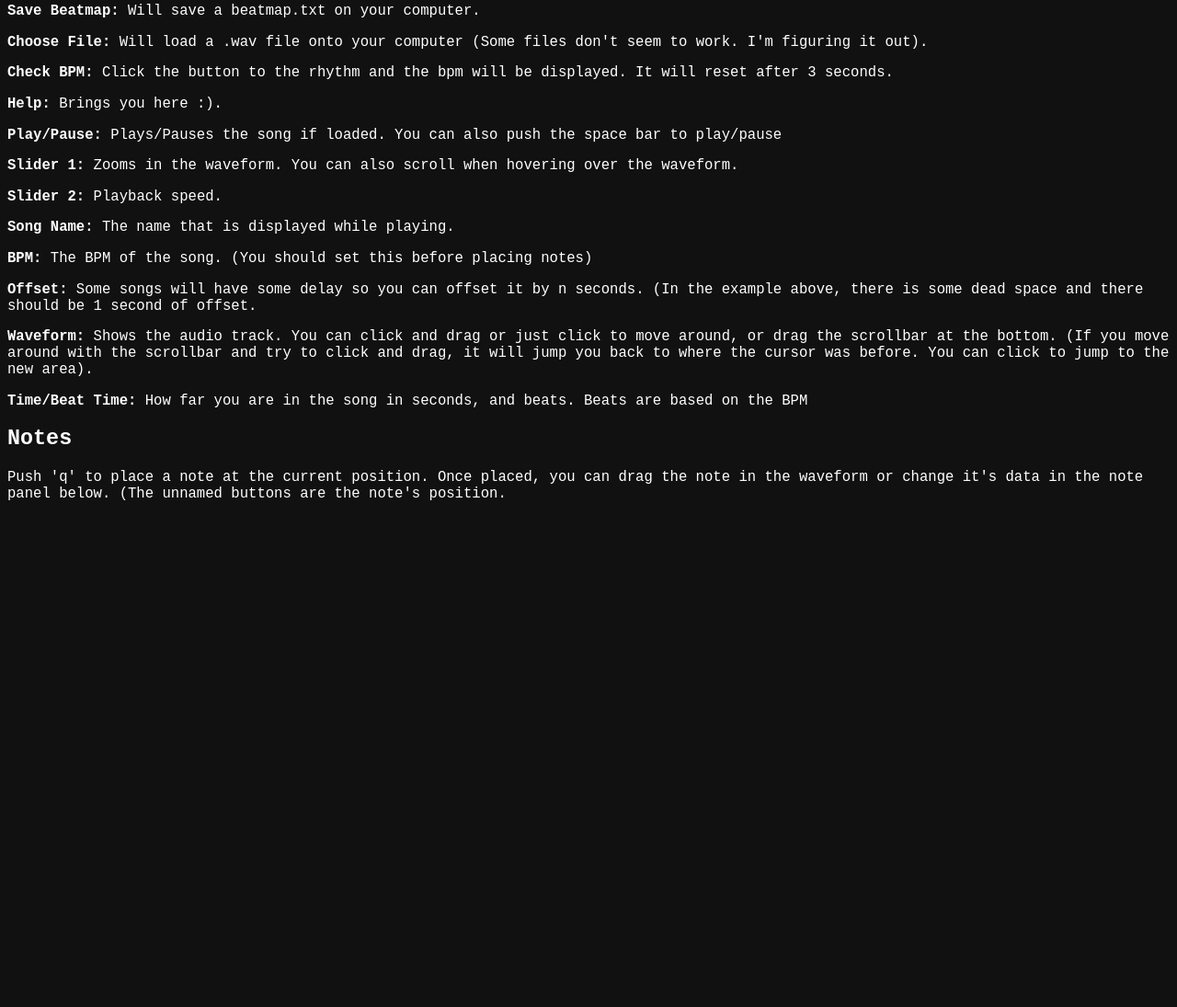
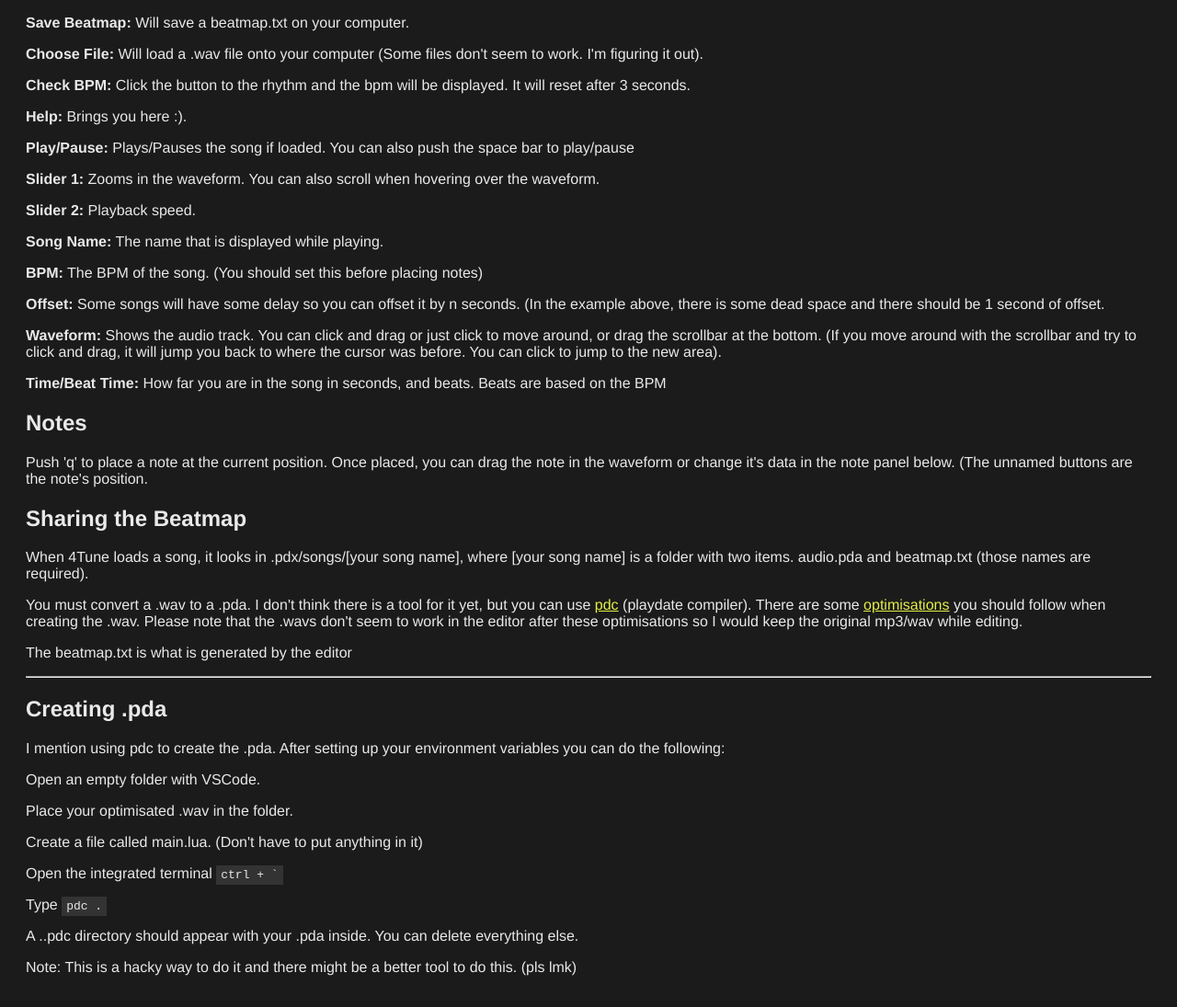
Before and after one commit to cohnon/crank-rhythm, a plain HTML site: page editor/help.html in a window 1280 px wide. Shown: the part 471-1566 px from the top of the page at 92% size. Before the commit the page ends 1032 px from the top, so only its background shows below. Drawn offline with Linux system fonts and the light colour scheme.

Commit message:
Added how to share song to help.html

```diff
--- a/editor/help.html
+++ b/editor/help.html
@@ -26,5 +26,22 @@
 
   <h2>Notes</h2>
   <p>Push 'q' to place a note at the current position. Once placed, you can drag the note in the waveform or change it's data in the note panel below. (The unnamed buttons are the note's position.</p>
+
+  <h2>Sharing the Beatmap</h2>
+  <p>When 4Tune loads a song, it looks in .pdx/songs/[your song name], where [your song name] is a folder with two items. audio.pda and beatmap.txt (those names are required).</p>
+  <p>You must convert a .wav to a .pda. I don't think there is a tool for it yet, but you can use <a href="https://sdk.play.date/1.13.1/Inside%20Playdate.html#_set_playdate_sdk_path_environment_variable">pdc</a> (playdate compiler). There are some <a href="https://sdk.play.date/1.12.3/Inside%20Playdate.html#M-sound-prep">optimisations</a> you should follow when creating the .wav. Please note that the .wavs don't seem to work in the editor after these optimisations so I would keep the original mp3/wav while editing.</p>
+  <p>The beatmap.txt is what is generated by the editor</p>
+
+  <hr>
+
+  <h2>Creating .pda</h2>
+  <p>I mention using pdc to create the .pda. After setting up your environment variables you can do the following:</p>
+  <p>Open an empty folder with VSCode.</p>
+  <p>Place your optimisated .wav in the folder.</p>
+  <p>Create a file called main.lua. (Don't have to put anything in it)</p>
+  <p>Open the integrated terminal <code>ctrl + `</code></p>
+  <p>Type <code>pdc .</code></p>
+  <p>A ..pdc directory should appear with your .pda inside. You can delete everything else.</p>
+  <p>Note: This is a hacky way to do it and there might be a better tool to do this. (pls lmk)</p>
 </body>
 </html>
--- a/editor/simple.css
+++ b/editor/simple.css
@@ -1,11 +1,17 @@
 body {
-  color: white;
-  background: #111;
-  font-family: monospace;
-  font-size: 1.2em;
+  color: rgb(233, 233, 233);
+  background: #1b1b1b;
+  font-family: Helvetica, sans-serif;
+  font-size: 1em;
+  padding: 10px 20px;
 }
 
 h1 {
+  font-family: 'Jetbrains Mono';
+  color: #e3ee45;
+}
+
+a {
   color: #e3ee45;
 }
 
@@ -14,5 +20,7 @@ img {
   border: 1px solid white;
 }
 
-b {
+code {
+  background-color: #333;
+  padding: 3px 5px;
 }
```
